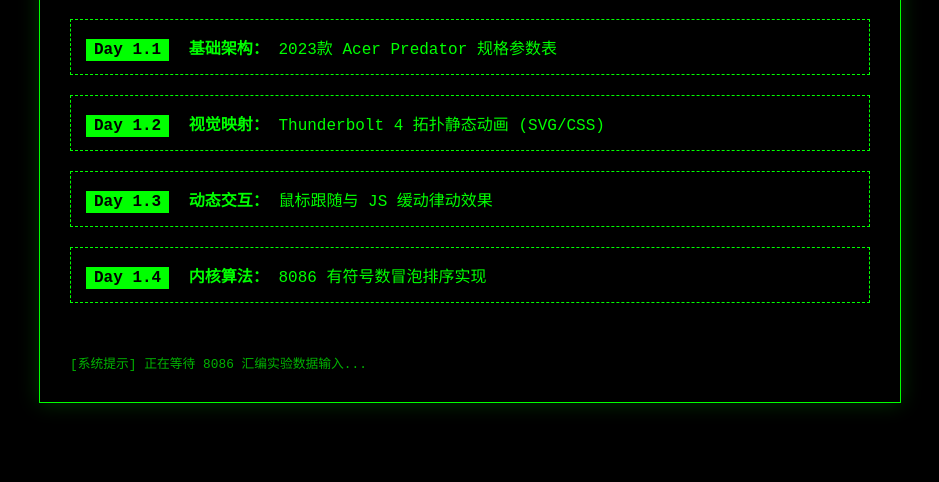
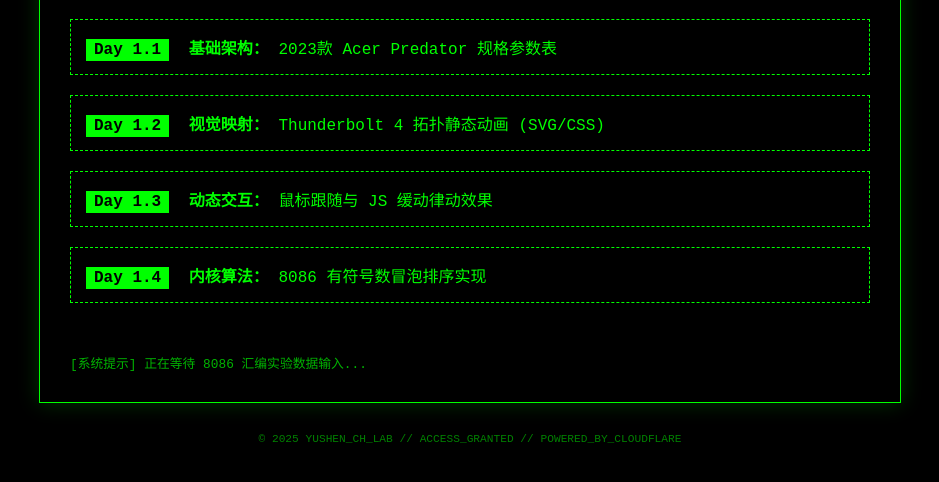
Before and after one commit to sixiaopangai/acer-predator-log, a plain HTML site: page index.html in a window 1280 px wide. Shown: the part 152-634 px from the top of the page, without its empty margins (170-1109 px from the left). Drawn offline with Linux system fonts and the light colour scheme.

Commit message:
Add footer with copyright notice to index.html

```diff
--- a/index.html
+++ b/index.html
@@ -41,5 +41,8 @@
             [系统提示] 正在等待 8086 汇编实验数据输入...
         </div>
     </div>
+    <div style="text-align: center; margin-top: 30px; font-size: 0.7em; color: #0f0; opacity: 0.5;">
+    © 2025 YUSHEN_CH_LAB // ACCESS_GRANTED // POWERED_BY_CLOUDFLARE
+    </div>
 </body>
 </html>
```
